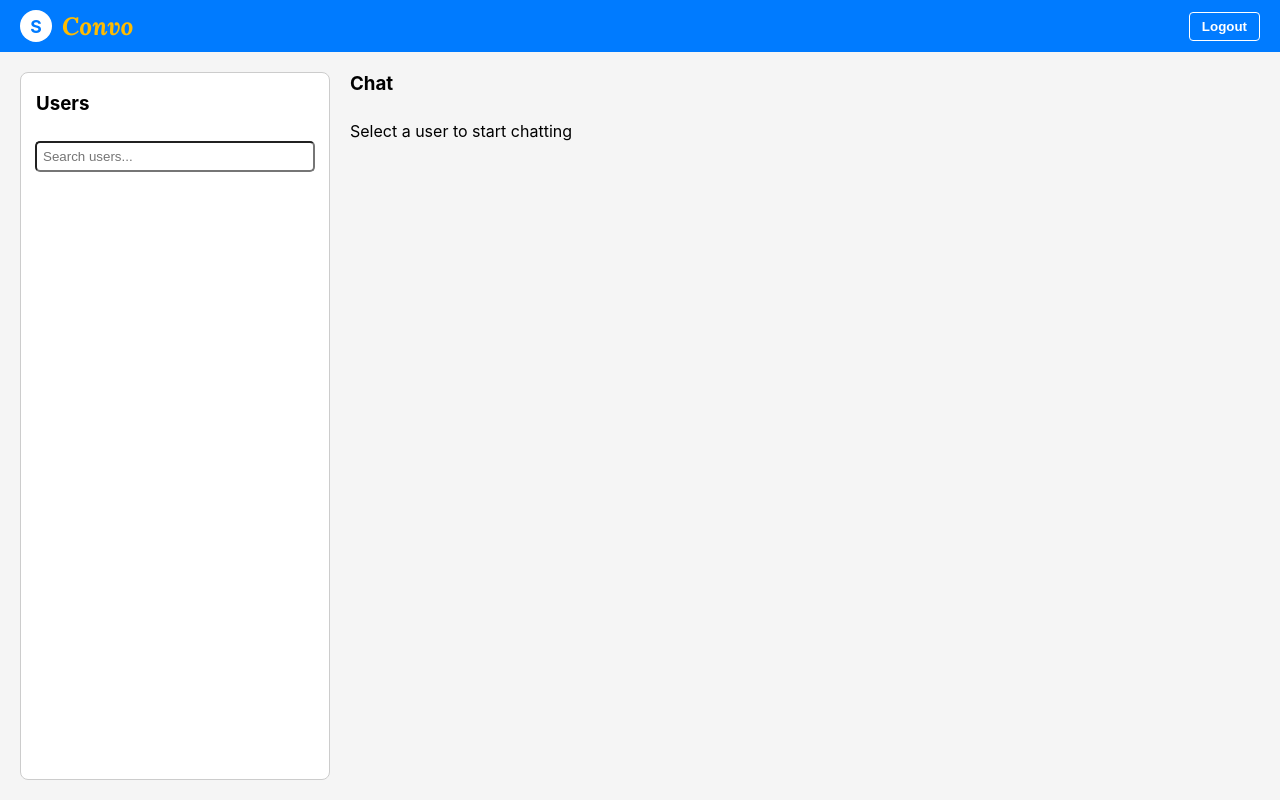
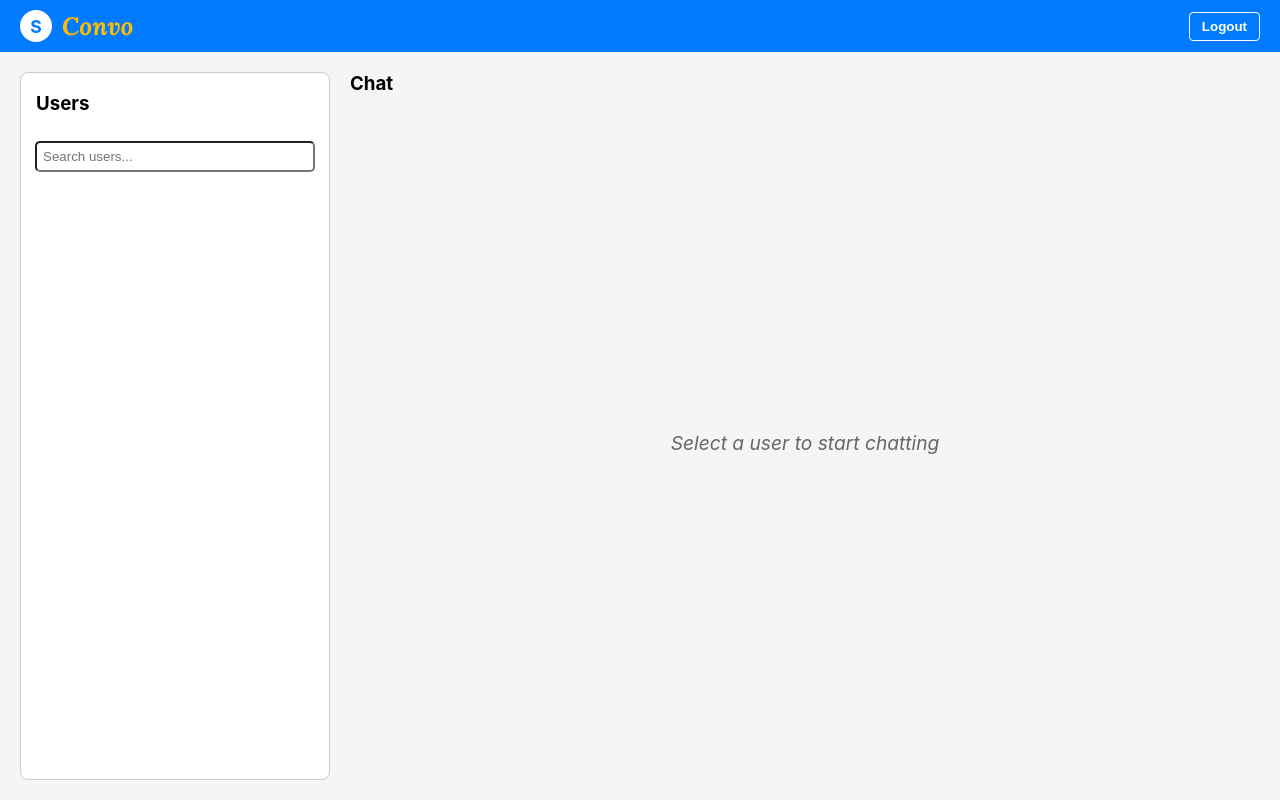
Before and after one commit to karthik-65/Convo, a React (Create React App) app in the folder client/: page / in a window 1280 px wide. Built offline with nearby package versions, Linux system fonts and the light colour scheme; no server answers; sample sign-in values are in the browser's storage.

Commit message:
Updated code commit

```diff
--- a/client/src/components/Chat.js
+++ b/client/src/components/Chat.js
@@ -560,12 +560,11 @@ function Chat({ onLogout }) {
           </div>
           {receiver ? (
             <>
-
               <div
                 id="chat-box"
                 ref={chatBoxRef}
                 style={{
-                  flex:1,
+                  flex: 1,
                   overflowY: 'auto',
                   border: '1px solid #ccc',
                   padding: '10px',
@@ -575,9 +574,24 @@ function Chat({ onLogout }) {
                   minHeight: 0,
                 }}
               >
-                {(() => {
-                  let lastMessageDate = null;
-                  return messages.map((msg, i) => {
+                {messages.length === 0 ? (
+                  <div
+                    style={{
+                      height: '100%',
+                      display: 'flex',
+                      alignItems: 'center',
+                      justifyContent: 'center',
+                      color: '#999',
+                      fontSize: '1.1rem',
+                      fontStyle: 'italic',
+                    }}
+                  >
+                    No messages yet
+                  </div>
+                ) : (
+                  (() => {
+                    let lastMessageDate = null;
+                    return messages.map((msg, i) => {
                     const msgDate = new Date(msg.createdAt);
                     const msgDateStr = msgDate.toDateString();
 
@@ -770,9 +784,11 @@ function Chat({ onLogout }) {
                         </div>
                       </React.Fragment>
                     );
-                  });
-                })()}
+                    });
+                  })()
+                )}
               </div>
+
 
               {/* Floating selected file container */}
               {file && (
@@ -912,7 +928,19 @@ function Chat({ onLogout }) {
 
             </>
           ) : (
-            <p>Select a user to start chatting</p>
+            <div
+              style={{
+                flex: 1,
+                display: 'flex',
+                alignItems: 'center',
+                justifyContent: 'center',
+                fontSize: '1.2rem',
+                color: '#666',
+                fontStyle: 'italic',
+              }}
+            >
+              Select a user to start chatting
+            </div>
           )}
         </div>
       </div>
```
